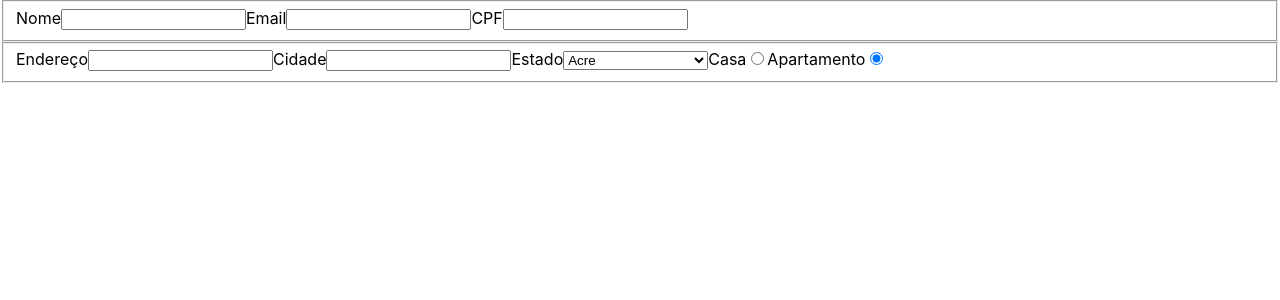
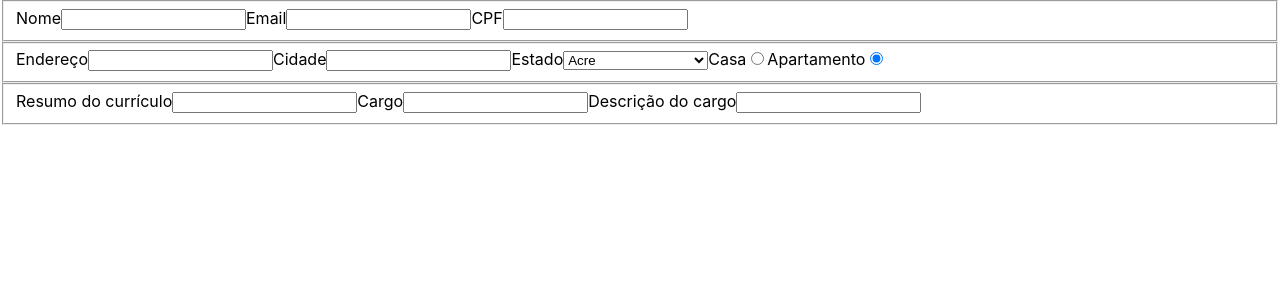
Before and after one commit to feduarte-dev/react-form, a React (Vite) app: page / in a window 1280 px wide. Shown: the top 300 px of the page. Built offline with nearby package versions, Linux system fonts and the light colour scheme.

Commit message:
terceiro requisito completo

```diff
--- a/src/App.tsx
+++ b/src/App.tsx
@@ -10,7 +10,13 @@ function App() {
   function isNumber(e: React.ChangeEvent<HTMLInputElement>) {
     if (e.target.value.startsWith('2')) { e.target.value = ''; } // bug
   }
+  let count = 0;
+  function cargoAlert(e: any) {
+    count += 1;
+    console.log(count);
 
+    if (count === 1) alert('Preencha com cuidado esta informação.');
+  }
   return (
     <form>
       <fieldset>
@@ -63,6 +69,20 @@ function App() {
           <input type="radio" name="place" checked />
         </label>
       </fieldset>
+      <fieldset>
+        <label>
+          Resumo do currículo
+          <input maxLength={ 1000 } type="text" />
+        </label>
+        <label>
+          Cargo
+          <input maxLength={ 40 } type="text" onMouseEnter={ (e) => cargoAlert(e) } />
+        </label>
+        <label>
+          Descrição do cargo
+          <input maxLength={ 500 } type="text" />
+        </label>
+      </fieldset>
     </form>
   );
 }
```
